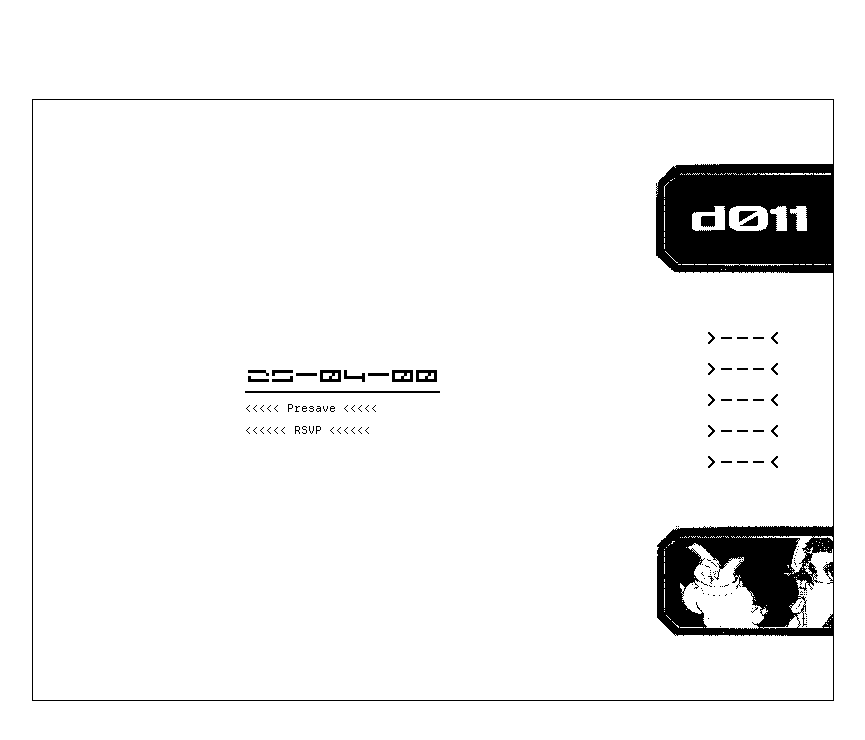
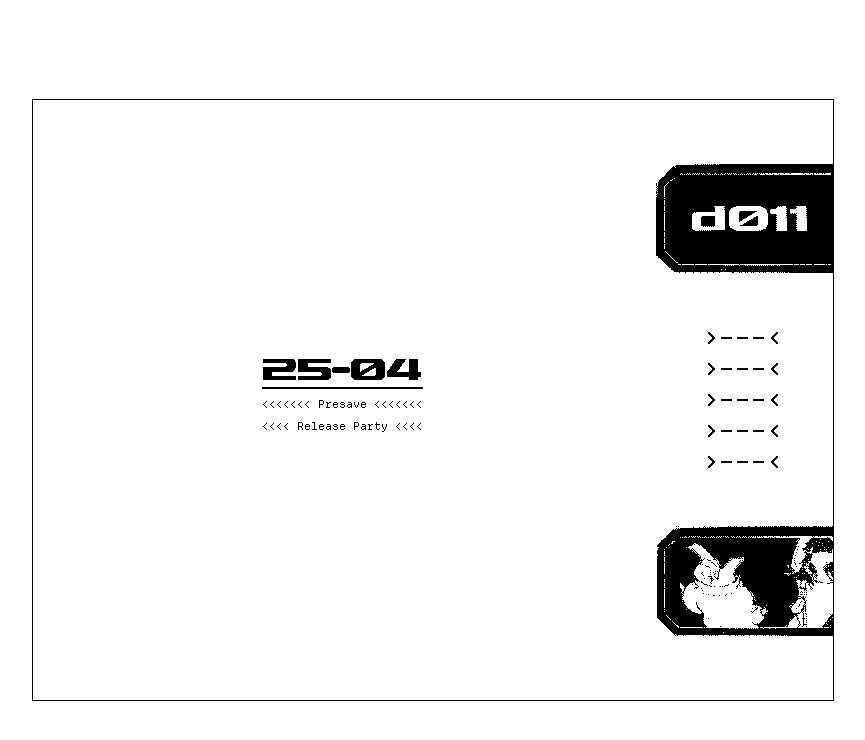
Before and after one commit to boxkitty-d011/boxkitty-d011.github.io, a plain HTML site: page index.html in a window 1280 px wide. Shown: the whole page, without its empty margins (207-1072 px from the left). Drawn offline with Linux system fonts and the light colour scheme.

Commit message:
refixed it cuz it brokey somethow

```diff
--- a/index.html
+++ b/index.html
@@ -11,14 +11,14 @@
   <div id="outer">
     <main>
         <div id="landing" class="evenpad">
-            <h1>25-04-00</h1>
+            <img src="asset/date.gif" alt="25-04" class="date">
             <hr>
-            <a href="https://distrokid.com/hyperfollow/boxkitty/d011">&lt;&lt;&lt;&lt;&lt; Presave &lt;&lt;&lt;&lt;&lt;</a>
-            <a href="https://partiful.com/e/DCGWn1eI4jIZhEKDoWW8">&lt;&lt;&lt;&lt;&lt;&lt; RSVP &lt;&lt;&lt;&lt;&lt;&lt;</a>
+            <a href="https://distrokid.com/hyperfollow/boxkitty/d011">&lt;&lt;&lt;&lt;&lt;&lt;&lt; Presave &lt;&lt;&lt;&lt;&lt;&lt;&lt;</a>
+            <a href="https://partiful.com/e/DCGWn1eI4jIZhEKDoWW8">&lt;&lt;&lt;&lt; Release Party &lt;&lt;&lt;&lt;</a>
         </div>
     </main>
     <div id="navbar">
-      <a class="full" href="#" style="background-image: url('/asset/hingehigh1bit.gif'); width: 177px; height: 109px;"></a>
+      <a class="full" href="/" style="background-image: url('/asset/hingehigh1bit.gif'); width: 177px; height: 109px;"></a>
       <nav class="full">
         <a href="#">&gt;---&lt;</a>
         <a href="#">&gt;---&lt;</a>
@@ -34,7 +34,7 @@
         <a href="#">-</a>
         <a href="#">-</a>
       </nav>
-      <a class="compact" href="#" style="background-image: url('/asset/dollhead1bit.gif'); width: 55px; height: 73px;"></a>
+      <a class="compact" href="/" style="background-image: url('/asset/dollhead1bit.gif'); width: 55px; height: 73px;"></a>
     </div>
   </div>
   <!-- FILTERS -->
```
